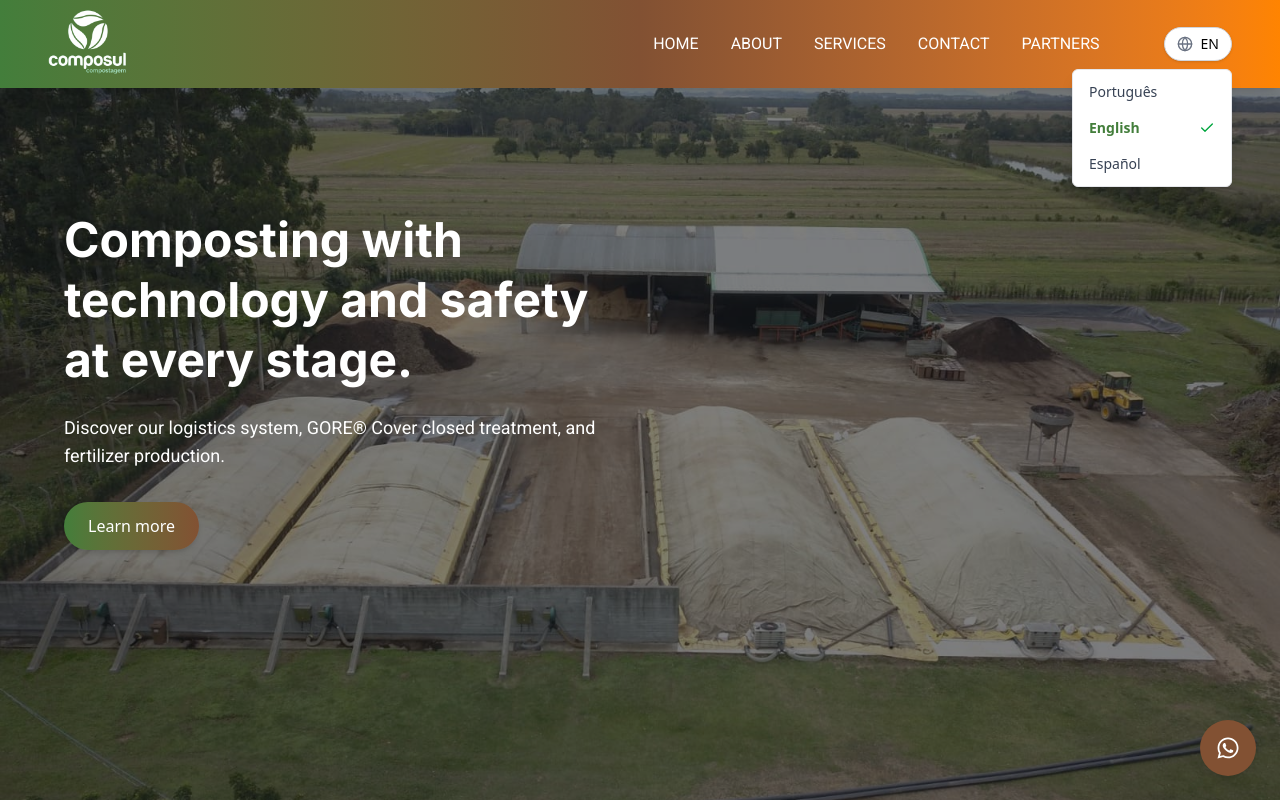
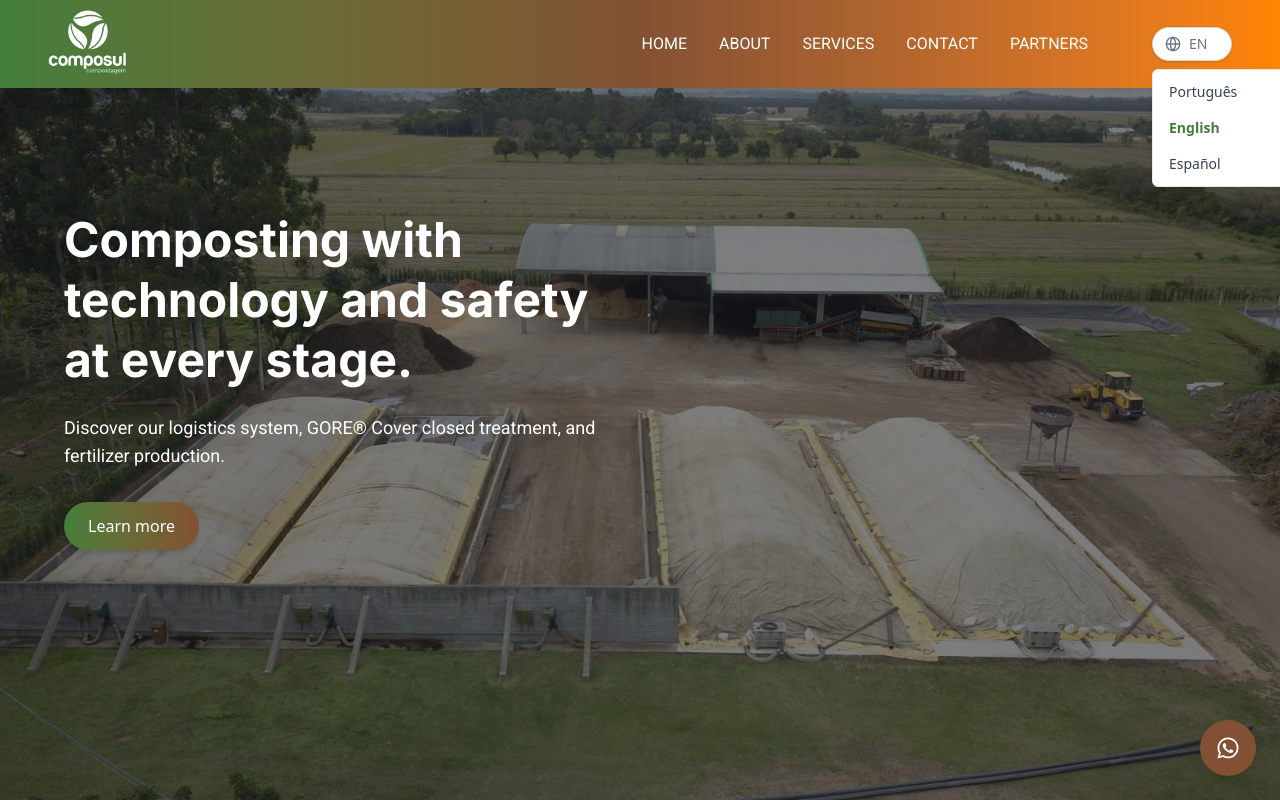
Before and after one commit to Mateusp23/composulcompostagem, a Next.js app: page /en in a window 1280 px wide. Both pictures are taken after a click on the button "EN". Shown: the top 800 px of the page. Built offline with nearby package versions, Linux system fonts and the light colour scheme.

Commit message:
ajuste na lang dropdown

```diff
--- a/app/components/LanguageSwitcher.tsx
+++ b/app/components/LanguageSwitcher.tsx
@@ -47,10 +47,17 @@
     <div className="relative inline-block text-left z-50" ref={dropdownRef}>
       <button
         onClick={() => setOpen(!open)}
-        className="flex cursor-pointer items-center gap-2 px-3 py-1.5 text-sm bg-white border border-gray-300 rounded-full shadow-sm hover:bg-gray-50 transition-colors"
+        className="
+          flex items-center gap-2
+          px-3 py-1.5
+          min-w-[60px] md:min-w-[80px]  /* Garante espaço para o texto */
+          text-sm bg-white border border-gray-300
+          rounded-full shadow-sm
+          hover:bg-gray-50 transition-colors
+        "
       >
         <Globe className="w-4 h-4 text-gray-500" />
-        <span className="uppercase">{locale}</span>
+        <span className="uppercase block text-gray-500">{locale}</span>
       </button>
 
       <AnimatePresence>
@@ -59,8 +66,20 @@
             initial={{ opacity: 0, y: -8 }}
             animate={{ opacity: 1, y: 0 }}
             exit={{ opacity: 0, y: -8 }}
-            transition={{ duration: 0.15 }}
-            className="absolute right-0 mt-2 w-40 bg-white border border-gray-200 rounded-md shadow-lg overflow-hidden"
+            transition={{ duration: 0.2 }}
+            className="
+          absolute
+          left-0 md:right-0
+          mt-2
+          w-44
+          bg-white
+          border border-gray-200
+          rounded-md
+          shadow-lg
+          overflow-auto
+          max-h-48
+          z-[999]
+        "
           >
             <ul className="py-1 text-sm text-gray-700">
               {languages.map(({ code, label }) => (
@@ -81,5 +100,6 @@
         )}
       </AnimatePresence>
     </div>
+
   );
 }
```
